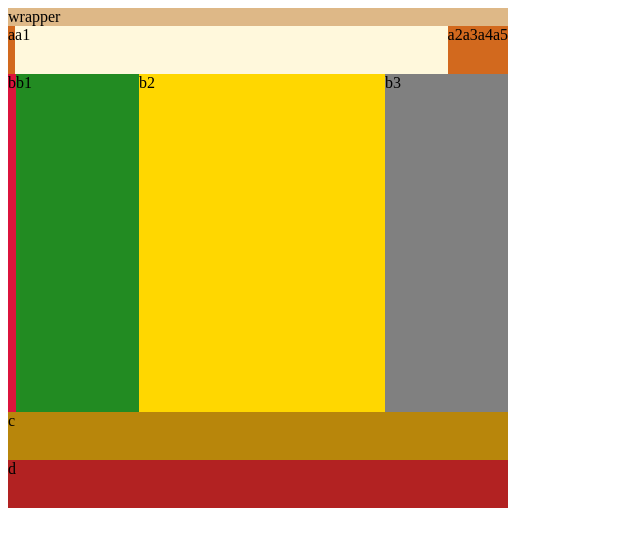
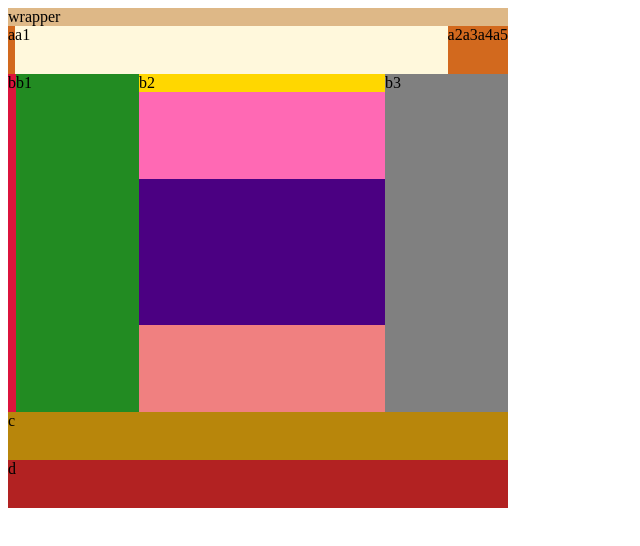
Before and after one commit to martin-glimakra/google-i-en-flexbox-28-sept, a plain HTML site: page index.html in a window 1280 px wide. Shown: the whole page, without its empty margins (0-640 px from the left). Drawn offline with Linux system fonts and the light colour scheme.

Commit message:
working center

```diff
--- a/index.html
+++ b/index.html
@@ -22,6 +22,9 @@
             </div>
             <div class="b2">
                 b2
+                <div class="b21"></div>
+                <div class="b22"></div>
+                <div class="b23"></div>
             </div>
             <div class="b3">
                 b3
--- a/styles.css
+++ b/styles.css
@@ -59,9 +59,26 @@
 .b2 {
     flex: 2;
     background-color: gold;
+    display: flex;
+    flex-direction: column;
 }
 
 .b3 {
     flex: 1;
     background-color: grey;
 }
+
+.b21 {
+    flex: 3;
+    background-color: hotpink;
+}
+
+.b22 {
+    flex: 5;
+    background-color: indigo;
+}
+
+.b23 {
+    flex: 3;
+    background-color: lightcoral;
+}
```
